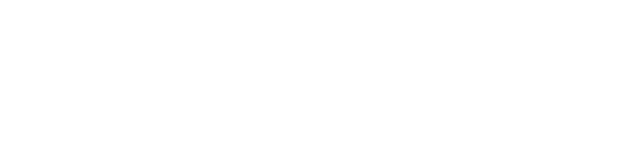
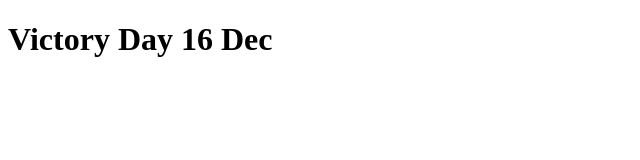
Before and after one commit to RUHAN-HOSSAIN/CSE-2100-Project, a plain HTML site: page index.html in a window 1280 px wide. Shown: the whole page, without its empty margins (0-640 px from the left). Drawn offline with Linux system fonts and the light colour scheme.

Commit message:
commit 2

```diff
--- a/index.html
+++ b/index.html
@@ -6,6 +6,6 @@
     <title>Document</title>
 </head>
 <body>
-
+    <h1>Victory Day 16 Dec</h1>
 </body>
 </html>
```
